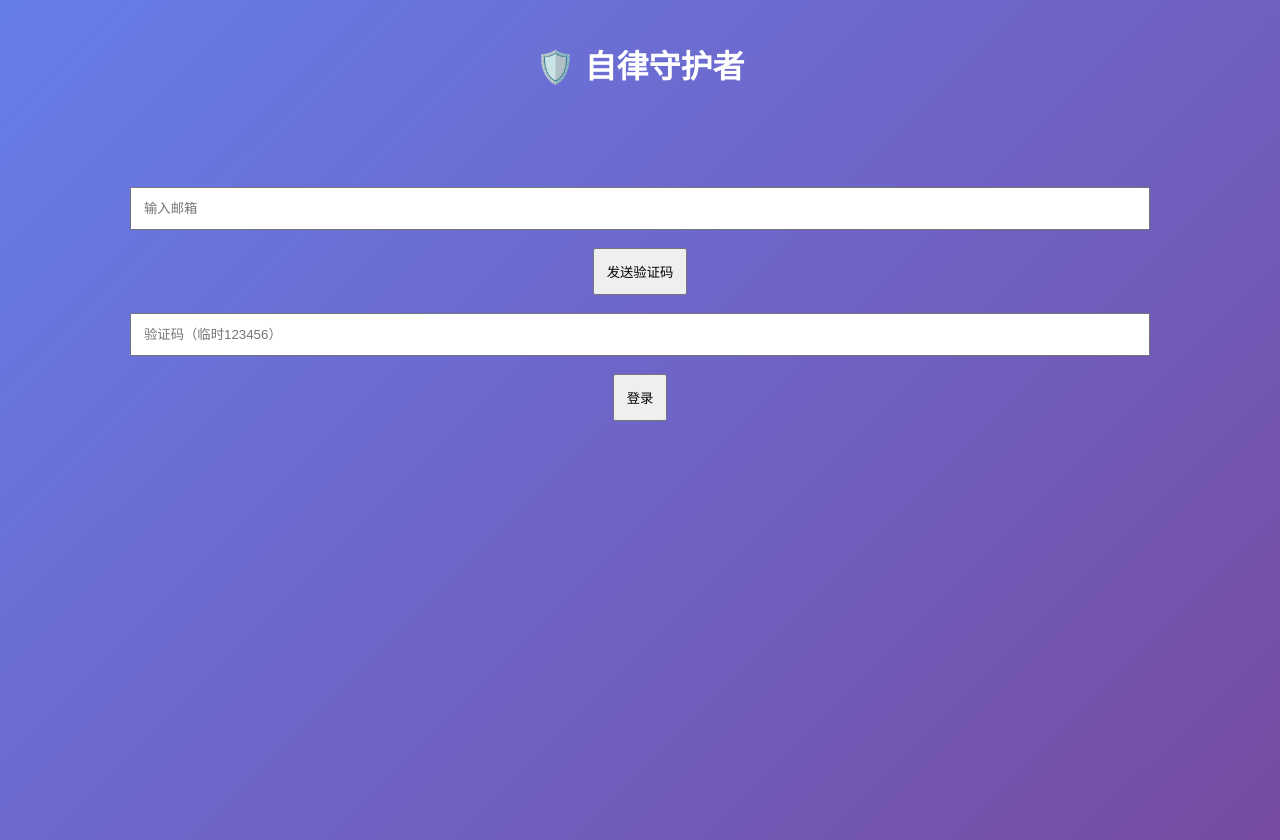
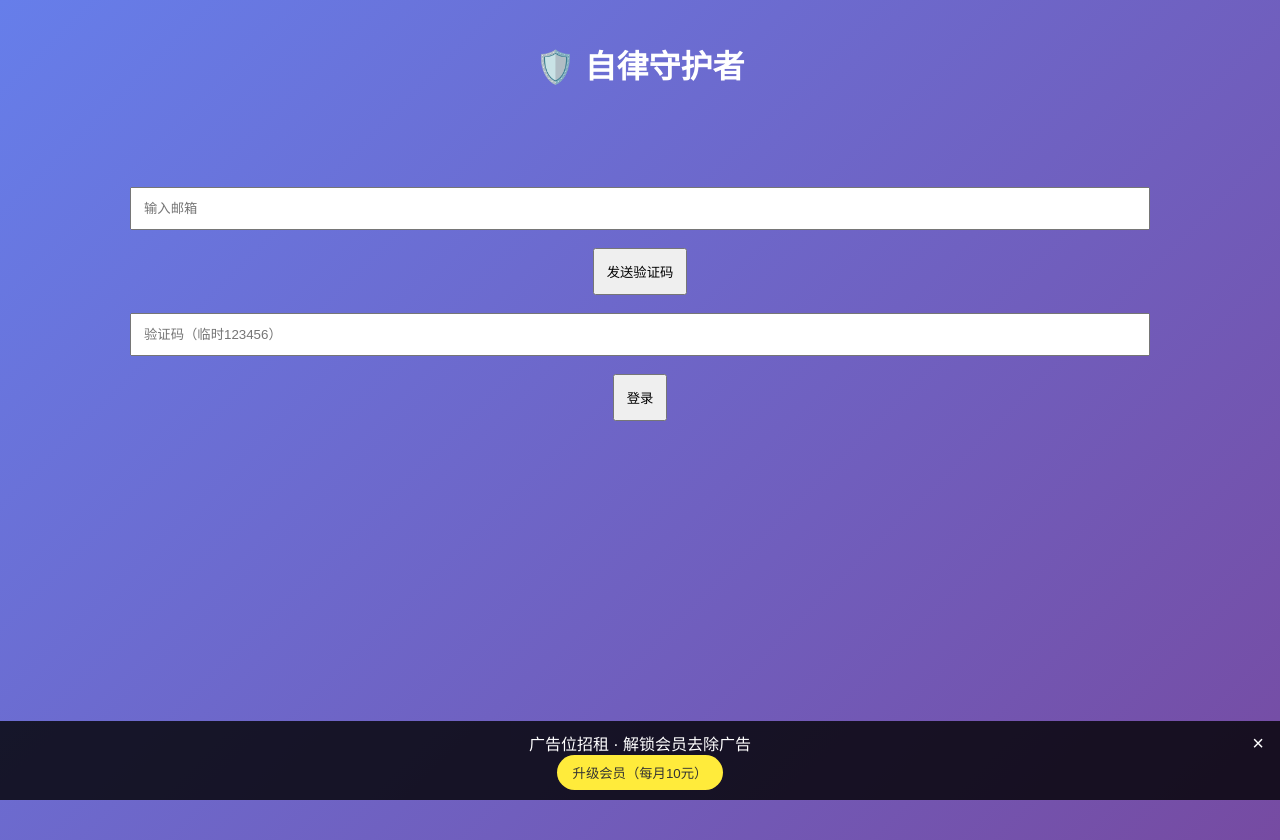
Before and after one commit to dgtftgardehy-rgb/zilv-frontend, a React (Vite) app: page / in a window 1280 px wide. Built offline with nearby package versions, Linux system fonts and the light colour scheme.

Commit message:
Update App.jsx

```diff
--- a/src/App.jsx
+++ b/src/App.jsx
@@ -1,5 +1,5 @@
 import { useState } from 'react'
-import { format, startOfMonth, endOfMonth, eachDayOfInterval, isToday, isSameDay } from 'date-fns'
+import { format, startOfMonth, endOfMonth, eachDayOfInterval, isToday } from 'date-fns'
 
 function App() {
   const [loggedIn, setLoggedIn] = useState(false)
@@ -26,8 +26,8 @@ function App() {
       setHabits([...habits, {
         name: newName,
         type: newType,
-        checkedDates: [], // 打卡日期
-        records: {} // 数字记录 {date: value}
+        checkedDates: [],
+        records: {}
       }])
       setNewName('')
     }
@@ -70,31 +70,40 @@ function App() {
     const days = eachDayOfInterval({ start: monthStart, end: monthEnd })
 
     return (
-      <div style={{ display: 'grid', gridTemplateColumns: 'repeat(7, 1fr)', gap: '5px', margin: '20px 0' }}>
+      <div style={{ display: 'grid', gridTemplateColumns: 'repeat(7, 1fr)', gap: '8px', margin: '20px 0' }}>
         {['日', '一', '二', '三', '四', '五', '六'].map(day => (
-          <div key={day} style={{ textAlign: 'center', fontWeight: 'bold' }}>{day}</div>
+          <div key={day} style={{ textAlign: 'center', fontWeight: 'bold', fontSize: '0.9em' }}>{day}</div>
         ))}
         {days.map(day => {
           const dateStr = format(day, 'yyyy-MM-dd')
           const checked = habit.checkedDates.includes(dateStr)
           const value = habit.records[dateStr]
+          const isTodayDate = isToday(day)
+
           return (
             <div
               key={dateStr}
               onClick={() => setSelectedHabit({habitIndex: habits.indexOf(habit), dateStr})}
               style={{
                 aspectRatio: '1',
-                background: checked ? '#28a745' : '#6c757d',
+                background: checked ? '#28a745' : '#495057',
                 color: 'white',
                 display: 'flex',
                 alignItems: 'center',
                 justifyContent: 'center',
-                borderRadius: '8px',
-                cursor: 'pointer'
+                borderRadius: '12px',
+                cursor: 'pointer',
+                position: 'relative',
+                border: isTodayDate ? '3px solid #ffd43b' : 'none',
+                fontWeight: isTodayDate ? 'bold' : 'normal'
               }}
             >
-              {day.getDate()}
-              {value > 0 && <small>{value}</small>}
+              <span style={{ fontSize: '1em' }}>{day.getDate()}</span>
+              {value > 0 && (
+                <span style={{ position: 'absolute', bottom: '4px', right: '4px', fontSize: '0.7em', background: 'rgba(0,0,0,0.5)', padding: '2px 4px', borderRadius: '4px' }}>
+                  {value}
+                </span>
+              )}
             </div>
           )
         })}
@@ -103,7 +112,7 @@ function App() {
   }
 
   return (
-    <div style={{ padding: '20px', color: 'white', minHeight: '100vh' }}>
+    <div style={{ padding: '20px', color: 'white', minHeight: '100vh', position: 'relative' }}>
       <h1 style={{ textAlign: 'center' }}>🛡️ 自律守护者</h1>
       {loggedIn ? (
         <div>
@@ -151,6 +160,17 @@ function App() {
         </div>
       )}
       <p style={{ textAlign: 'center' }}>{message}</p>
+
+      {/* 广告位固定底部 */}
+      <div style={{ position: 'fixed', bottom: '0', left: '0', right: '0', background: 'rgba(0,0,0,0.8)', padding: '10px', textAlign: 'center' }}>
+        <p style={{ margin: '0' }}>广告位招租 · 解锁会员去除广告</p>
+        <button onClick={() => alert('会员功能即将上线')} style={{ background: '#ffeb3b', color: '#333', border: 'none', padding: '8px 16px', borderRadius: '20px' }}>
+          升级会员（每月10元）
+        </button>
+        <button onClick={(e) => e.target.parentElement.style.display = 'none'} style={{ position: 'absolute', right: '10px', top: '10px', background: 'none', border: 'none', color: 'white', fontSize: '20px' }}>
+          ×
+        </button>
+      </div>
     </div>
   )
 }
```
